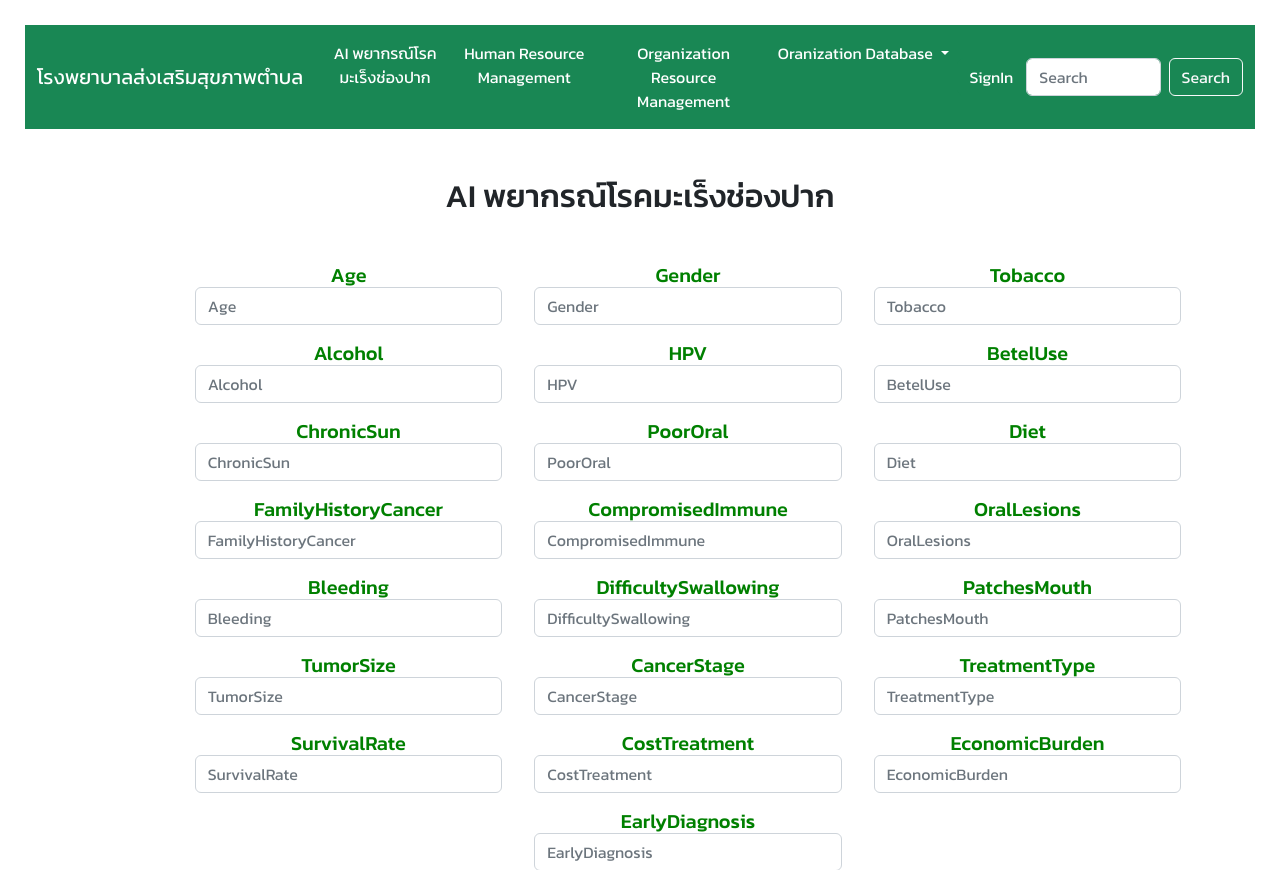
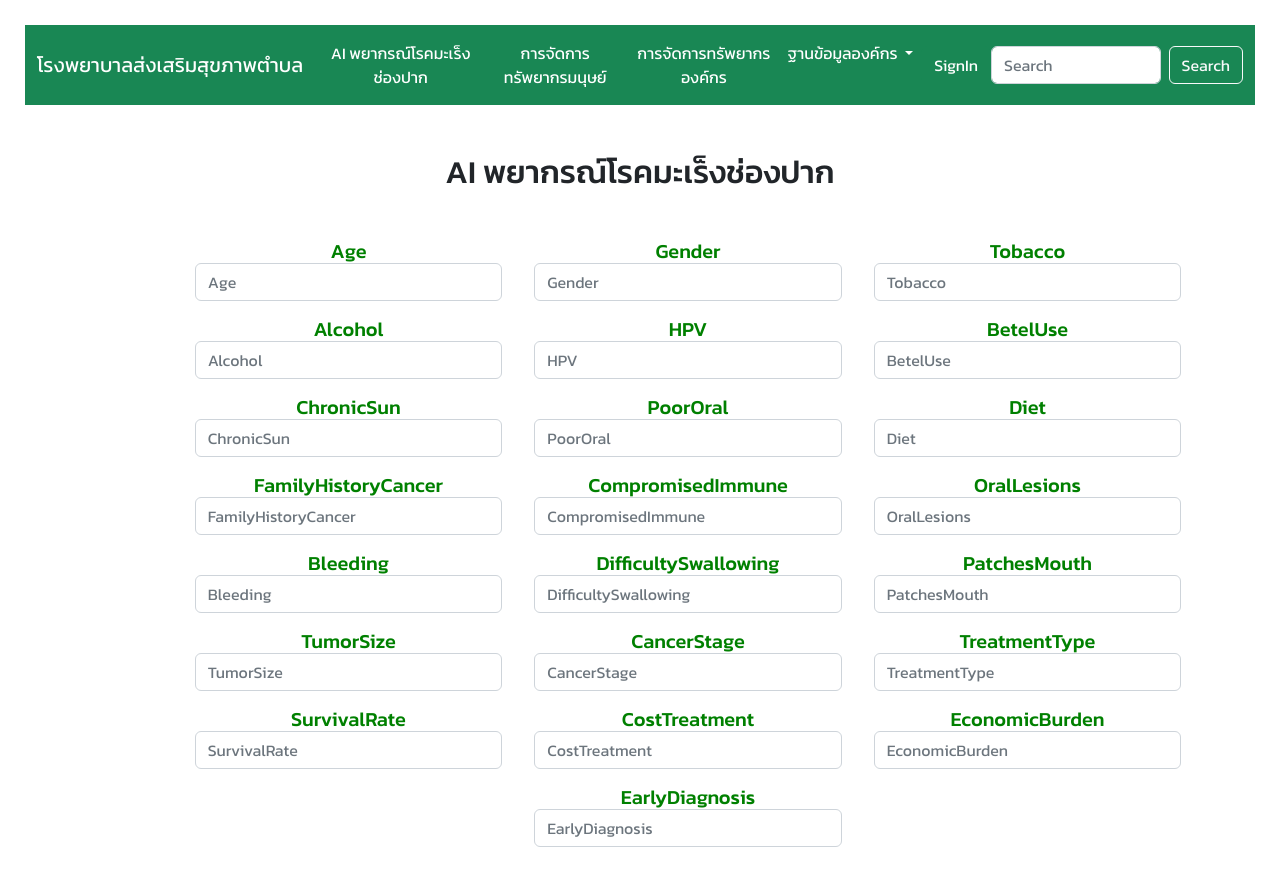
Before and after one commit to Techatach/AI-predicting-oral-cancer-art1-2025, a Django app: page / in a window 1280 px wide. Shown: the top 870 px of the page. Run offline with Django 5.2, Linux system fonts and the light colour scheme; parts of the project's set-up code (start-up, migrations or seed data) failed here and were passed over.

Commit message:
first commit

```diff
--- a/oralcancer/oralcancer/templates/base.html
+++ b/oralcancer/oralcancer/templates/base.html
@@ -43,12 +43,12 @@
             </li>
             <li class="nav-item">
               <a class="nav-link active" aria-current="page" href="#"
-                >Human Resource Management</a
+                >การจัดการทรัพยากรมนุษย์</a
               >
             </li>
             <li class="nav-item">
               <a class="nav-link active" aria-current="page" href="#"
-                >Organization Resource Management</a
+                >การจัดการทรัพยากรองค์กร</a
               >
             </li>
 
@@ -60,7 +60,7 @@
                 data-bs-toggle="dropdown"
                 aria-expanded="false"
               >
-                Oranization Database
+                ฐานข้อมูลองค์กร
               </a>
               <ul class="dropdown-menu">
                 <li>
```
